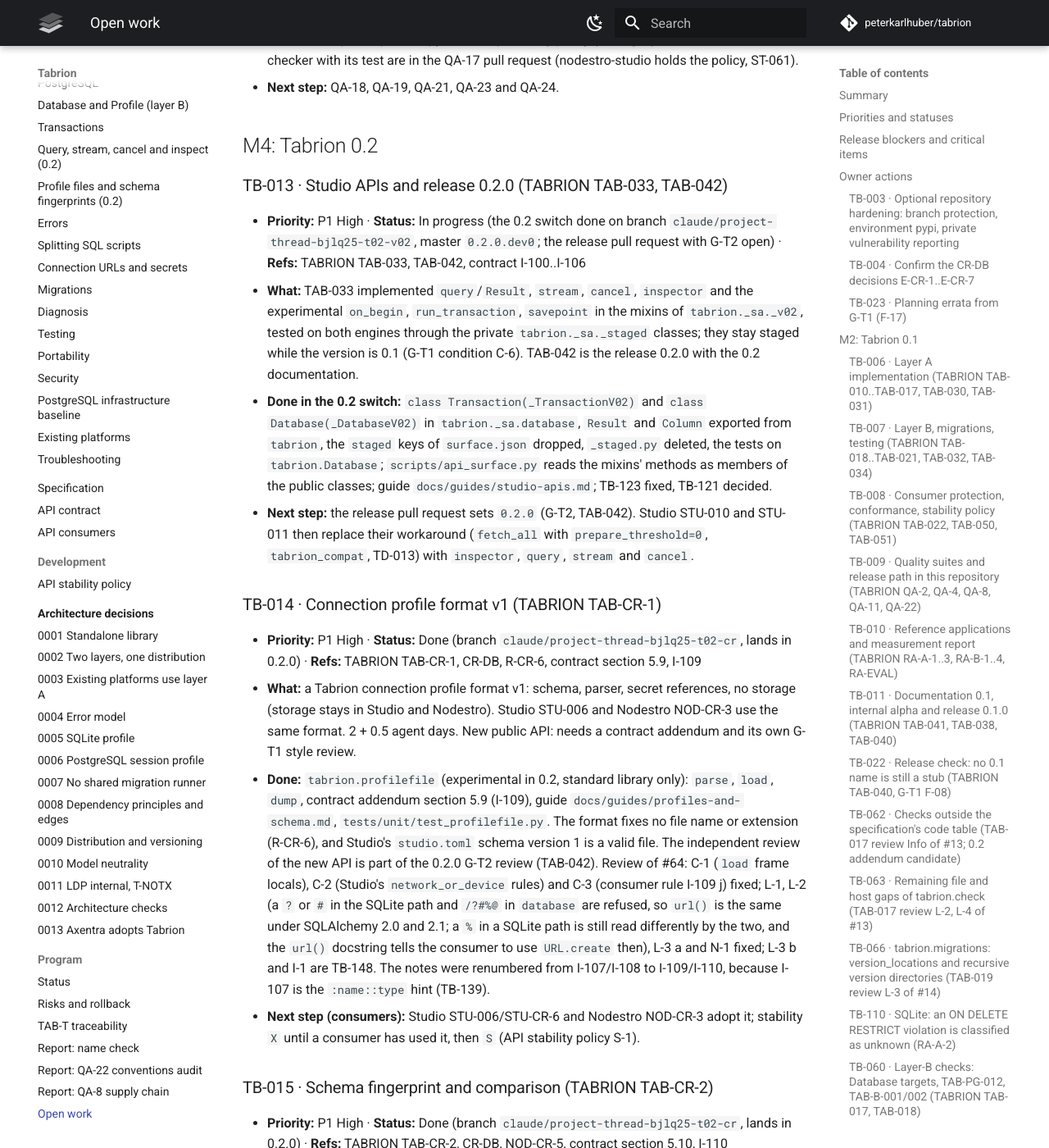
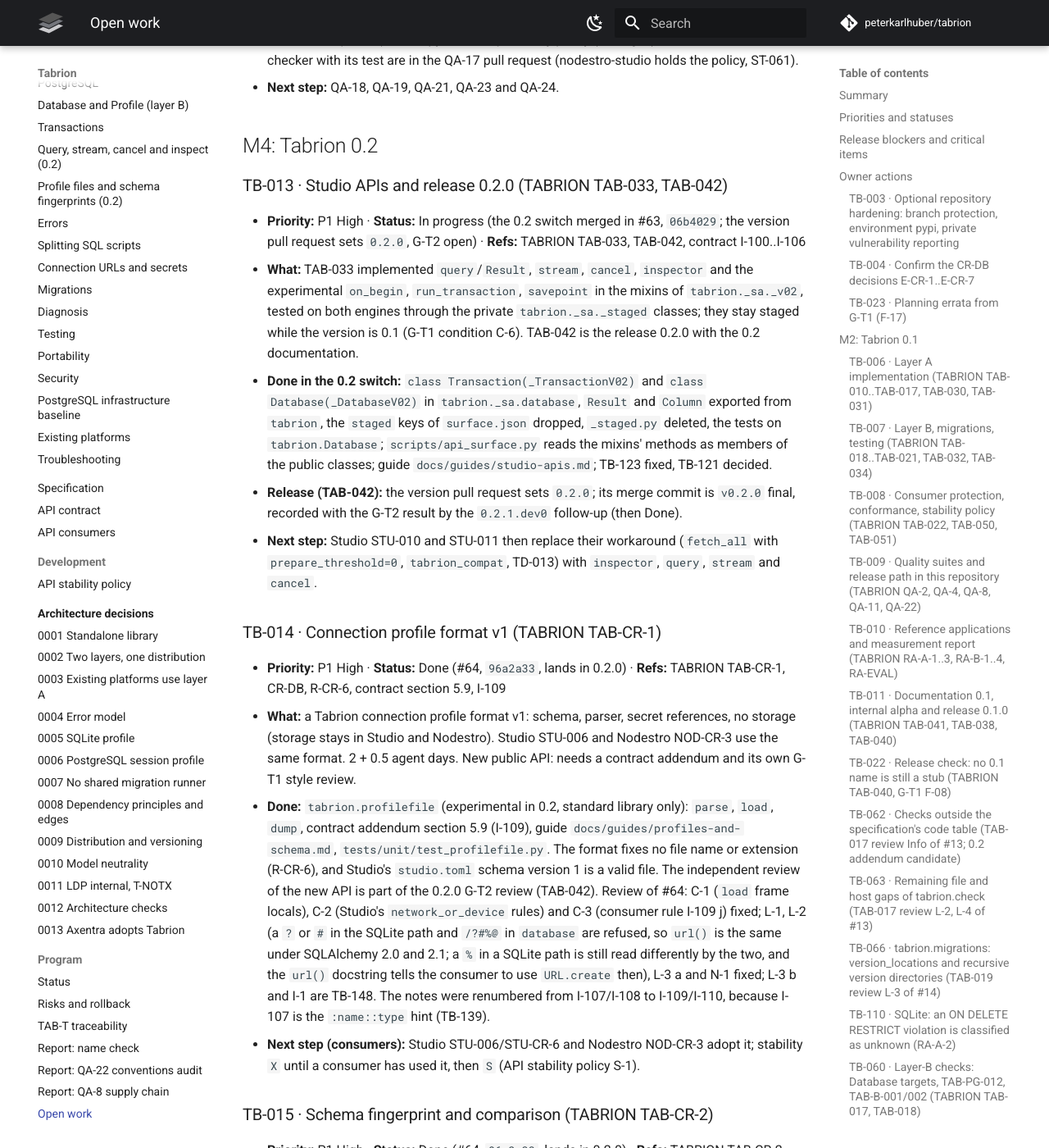
Before and after one commit to peterkarlhuber/tabrion, an MkDocs documentation site: the page built from docs/TODO.md, in a window 1280 px wide and 1400 px high, scrolled down 15688 px. Shown: the whole window at 82% size. Built offline with MkDocs 1.6.1 and Material for MkDocs 9.7.7, drawn with Linux system fonts in a browser that asks for light colours; comment, search, counter and statistics services are not loaded; some of the changed text lies outside the part shown.

Commit message:
TAB-042: version 0.2.0 (G-T2 release commit)
CHANGELOG [0.2.0] - 2026-11-13 (no breaking change, RC-3), installation
guide release table and 0.2 range note, STATUS TAB-042, TODO TB-013.

Co-Authored-By: Claude Opus 5.5 <noreply@anthropic.com>
Claude-Session: https://claude.ai/code/session_011tY7TAans48GbZAuavtHPL

```diff
--- a/docs/TODO.md
+++ b/docs/TODO.md
@@ -484,8 +484,8 @@ required (owner decision of 2026-11-08 11:26Z).
 
 ### TB-013 · Studio APIs and release 0.2.0 (TABRION TAB-033, TAB-042)
 
-- **Priority:** P1 High · **Status:** In progress (the 0.2 switch done on branch
-  `claude/project-thread-bjlq25-t02-v02`, master `0.2.0.dev0`; the release pull request with G-T2 open) · **Refs:**
+- **Priority:** P1 High · **Status:** In progress (the 0.2 switch merged in #63, `06b4029`; the version pull request
+  sets `0.2.0`, G-T2 open) · **Refs:**
   TABRION TAB-033, TAB-042, contract I-100..I-106
 - **What:** TAB-033 implemented `query`/`Result`, `stream`, `cancel`, `inspector` and the experimental `on_begin`,
   `run_transaction`, `savepoint` in the mixins of `tabrion._sa._v02`, tested on both engines through the private
@@ -495,13 +495,15 @@ required (owner decision of 2026-11-08 11:26Z).
   `tabrion._sa.database`, `Result` and `Column` exported from `tabrion`, the `staged` keys of `surface.json` dropped,
   `_staged.py` deleted, the tests on `tabrion.Database`; `scripts/api_surface.py` reads the mixins' methods as members
   of the public classes; guide `docs/guides/studio-apis.md`; TB-123 fixed, TB-121 decided.
-- **Next step:** the release pull request sets `0.2.0` (G-T2, TAB-042). Studio STU-010 and STU-011 then replace
+- **Release (TAB-042):** the version pull request sets `0.2.0`; its merge commit is `v0.2.0` final, recorded with
+  the G-T2 result by the `0.2.1.dev0` follow-up (then Done).
+- **Next step:** Studio STU-010 and STU-011 then replace
   their workaround (`fetch_all` with `prepare_threshold=0`, `tabrion_compat`, TD-013) with `inspector`, `query`,
   `stream` and `cancel`.
 
 ### TB-014 · Connection profile format v1 (TABRION TAB-CR-1)
 
-- **Priority:** P1 High · **Status:** Done (branch `claude/project-thread-bjlq25-t02-cr`, lands in 0.2.0) · **Refs:**
+- **Priority:** P1 High · **Status:** Done (#64, `96a2a33`, lands in 0.2.0) · **Refs:**
   TABRION TAB-CR-1, CR-DB, R-CR-6, contract section 5.9, I-109
 - **What:** a Tabrion connection profile format v1: schema, parser, secret references, no storage (storage stays in
   Studio and Nodestro). Studio STU-006 and Nodestro NOD-CR-3 use the same format. 2 + 0.5 agent days. New public API:
@@ -520,7 +522,7 @@ required (owner decision of 2026-11-08 11:26Z).
 
 ### TB-015 · Schema fingerprint and comparison (TABRION TAB-CR-2)
 
-- **Priority:** P1 High · **Status:** Done (branch `claude/project-thread-bjlq25-t02-cr`, lands in 0.2.0) · **Refs:**
+- **Priority:** P1 High · **Status:** Done (#64, `96a2a33`, lands in 0.2.0) · **Refs:**
   TABRION TAB-CR-2, CR-DB, NOD-CR-5, contract section 5.10, I-110
 - **What:** a schema fingerprint and a comparison through `Database.inspector`; NOD-CR-5 (node `database`) depends on
   it. 1.5 + 0.5 agent days. New public API, like TB-014.
@@ -1263,7 +1265,7 @@ required (owner decision of 2026-11-08 11:26Z).
 
 ### TB-144 · A mid-line `DETAIL:` with one blank kept its value (tabrion-studio TD-056, review F-9 of its #78)
 
-- **Priority:** P1 High (security) · **Status:** Done (branch `claude/project-thread-bjlq25-t02-td056`; lands in
+- **Priority:** P1 High (security) · **Status:** Done (#62, `22f964d`; lands in
   0.2.0) · **Refs:** TABRION TAB-042, contract I-6, B-06-1, tabrion-studio `docs/TODO.md` TD-056, planning folder
   `reviews/pr78-td055-review.md` F-9 and `reviews/tab-042-td056-review.md`, supersedes TB-042
 - **What:** `_strip_server_text` (used by `DbErrorRedactionFilter`, the structlog processor and the redacted
@@ -1373,7 +1375,7 @@ required (owner decision of 2026-11-08 11:26Z).
 
 ### TB-123 · The transaction-control pre-check of `query` and `stream` sees only text statements (TABRION TAB-033, review of #32 C-1)
 
-- **Priority:** P3 Low · **Status:** Done (0.2 switch, branch `claude/project-thread-bjlq25-t02-v02`) · **Refs:**
+- **Priority:** P3 Low · **Status:** Done (0.2 switch, #63, `06b4029`) · **Refs:**
   TABRION TAB-033, TAB-042, contract I-104, review of #32 (P-1, condition C-1)
 - **What:** the check that refuses `COMMIT`, `ROLLBACK` and the like before they are sent looks only at a
   `TextClause`. Other executables, such as `sqlalchemy.DDL(...)` and `text(...).columns()` (a `TextualSelect`), skip
--- a/src/tabrion/_version.py
+++ b/src/tabrion/_version.py
@@ -1,3 +1,3 @@
 """The package version (read by hatchling, ``[tool.hatch.version]``)."""
 
-__version__ = "0.2.0.dev0"
+__version__ = "0.2.0"
```
Also changed, not shown: CHANGELOG.md (+13 -7 lines), docs/getting-started/installation.md (+10 -4 lines), docs/program/STATUS.md (+3 -3 lines).
